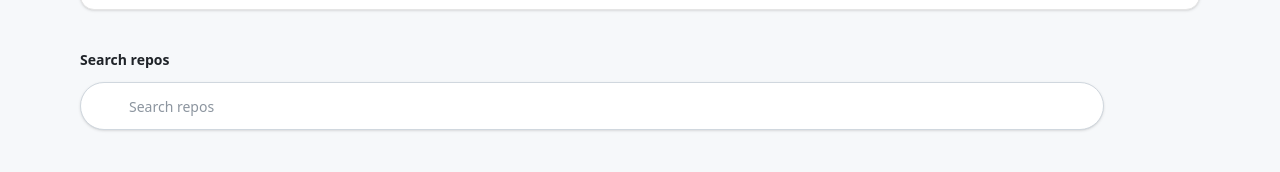
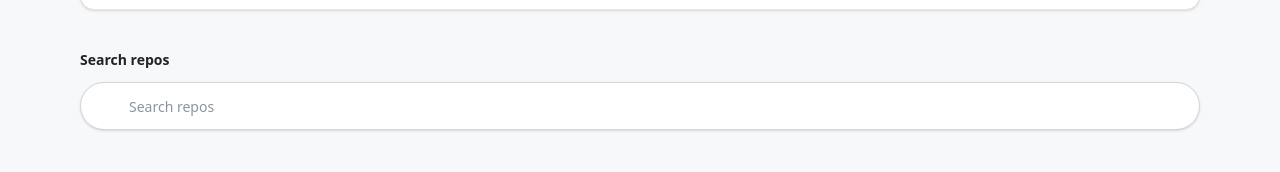
Before and after one commit to CSE210-fa25-team09/Repository-Architecture-Diagramming, a React (Vite) app in the folder frontend/: page / in a window 1280 px wide. Shown: the part 233-405 px from the top of the page. Built offline with nearby package versions, Linux system fonts and the light colour scheme.

Commit message:
fix search repo search bar style

```diff
--- a/frontend/src/pages/Home.tsx
+++ b/frontend/src/pages/Home.tsx
@@ -68,7 +68,7 @@ export function Home() {
     <main className="flex flex-1 flex-col gap-10 pb-12">
       <RepositoryInputCard />
       <section className="w-full flex flex-col gap-4">
-        <div className="w-full max-w-5xl space-y-2">
+        <div className="w-full space-y-2">
           <h2 id="search-heading" className="text-sm font-semibold mb-3">
             Search repos
           </h2>
```
